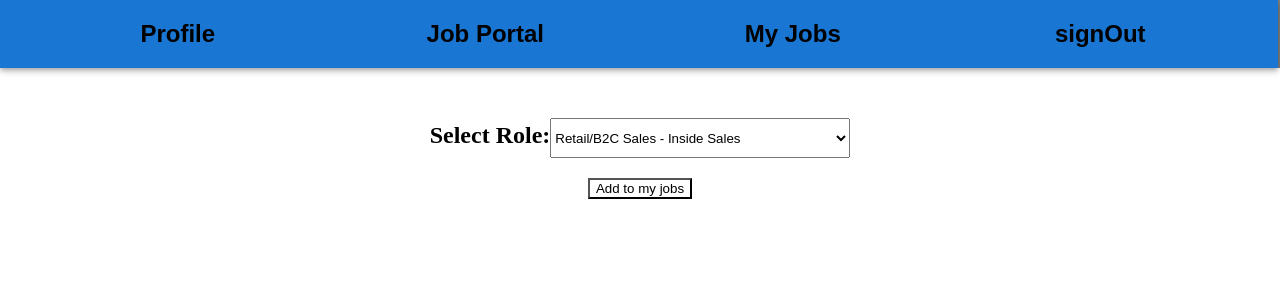
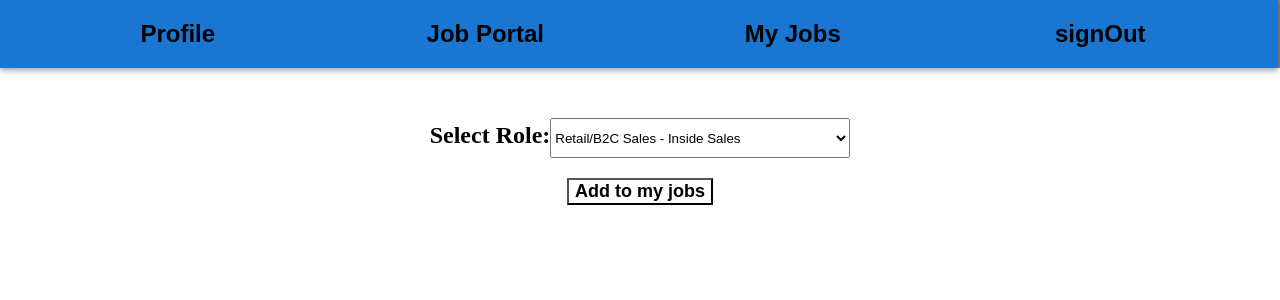
Before and after one commit to SnehaJaiswal123/hilffee-frontend, a React (Create React App) app: page /app/portal in a window 1280 px wide. Shown: the top 300 px of the page. Built offline with nearby package versions, Linux system fonts and the light colour scheme.

Commit message:
btn size inc

```diff
--- a/src/index.css
+++ b/src/index.css
@@ -132,3 +132,8 @@ img{
   justify-content: center;
   align-items: center;
 }
+
+.btn{
+  font-size: large;
+  font-weight: bold;
+}
```
